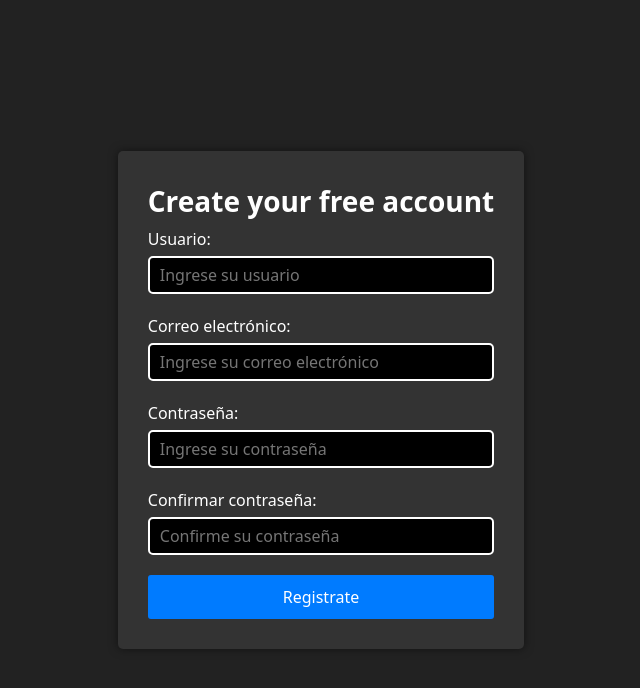
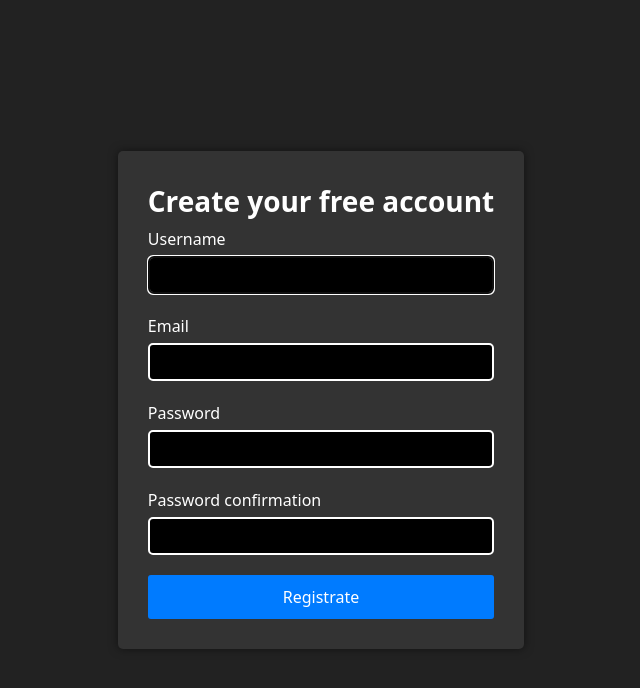
Before and after one commit to gabaq/MotoBlog, a Django app: page /Users/register/ in a window 1280 px wide. Shown: the top 688 px of the page, without its empty margins (319-959 px from the left). Run offline with Django 4.2, Linux system fonts and the light colour scheme; some libraries are stand-ins or nearby versions.

Commit message:
change styles and templates

```diff
--- a/Users/forms.py
+++ b/Users/forms.py
@@ -2,6 +2,7 @@ from django import forms
 from django.contrib.auth.forms import UserCreationForm
 from django.contrib.auth.models import User
 from django.forms.widgets import SelectDateWidget
+from django.core.exceptions import ValidationError
 
 class CustomUserCreationForm(UserCreationForm):
     email = forms.EmailField(required=True)
@@ -9,6 +10,12 @@ class CustomUserCreationForm(UserCreationForm):
     class Meta:
         model = User
         fields = ['username', 'email', 'password1', 'password2']
+
+    def clean_username(self):
+        username = self.cleaned_data['username']
+        if User.objects.filter(username=username).exists():
+            raise ValidationError("El usuario ya existe en la base de datos. Por favor, elige otro nombre de usuario.")
+        return username
 
 class UserUpdateForm(forms.ModelForm):
     username = forms.CharField(required=False)
--- a/Users/templates/register.html
+++ b/Users/templates/register.html
@@ -12,27 +12,34 @@
 </head>
 <body class="loginBody">
     <div class="containerFormRegister">
+        {% if messages %}
+            {% for message in messages %}
+                <div class="alert alert-{{ message.tags }} alert-dismissible fade show" role="alert">
+                    {{ message }}
+                    <button type="button" class="btn-close" data-bs-dismiss="alert" aria-label="Close"></button>
+                </div>
+            {% endfor %}
+        {% endif %}
+
         <form action="" method="POST" class="formLogin">
             {% csrf_token %}
             <h3 class="formTitle">Create your free account</h3>
-            <div class="formGroupRegister">
-                <label for="{{ form.username.id_for_label }}" class="formLabelRegister">Usuario:</label>
-                <input type="{{ form.username.field.widget.input_type }}" name="{{ form.username.name }}" placeholder="Ingrese su usuario" class="">
-            </div>
-            <div class="formGroupRegister">
-                <label for="{{ form.email.id_for_label }}" class="formLabelRegister">Correo electrónico:</label>
-                <input type="{{ form.email.field.widget.input_type }}" name="{{ form.email.name }}" placeholder="Ingrese su correo electrónico" class="">
-            </div>
-            <div class="formGroupRegister">
-                <label for="{{ form.password1.id_for_label }}" class="formLabelRegister">Contraseña:</label>
-                <input type="password" name="{{ form.password1.name }}" placeholder="Ingrese su contraseña" class="">
-            </div>
-            <div class="formGroupRegister">
-                <label for="{{ form.password2.id_for_label }}" class="formLabelRegister">Confirmar contraseña:</label>
-                <input type="{{ form.password2.field.widget.input_type }}" name="{{ form.password2.name }}" placeholder="Confirme su contraseña" class="">
-            </div>
+
+            {% for field in form %}
+                <div class="formGroupRegister">
+                    <label for="{{ field.id_for_label }}" class="formLabelRegister">{{ field.label }}</label>
+                    {{ field }}
+                    {% if field.errors %}
+                        {% for error in field.errors %}
+                            <div class="alert alert-danger">{{ error }}</div>
+                        {% endfor %}
+                    {% endif %}
+                </div>
+            {% endfor %}
+
             <button type="submit" class="formButton">Registrate</button>
         </form>
     </div>
+
 </body>
 </html>
--- a/Users/views.py
+++ b/Users/views.py
@@ -33,10 +33,15 @@ def myRegistry(request):
         if userCreate.is_valid():
             userCreate.save()
             return redirect('../login')
+        else:
+            errors = userCreate.errors.as_data()
+            if '__all__' in errors:
+                messages.error(request, errors['__all__'][0].message)
     else:
         userCreate = CustomUserCreationForm()
 
     return render(request, 'register.html', {'form': userCreate})
+
 
 def myLogout(request):
     logout(request)
@@ -48,7 +53,6 @@ def myProfile(request):
     try:
         profile = Profile.objects.get(user=user)
     except Profile.DoesNotExist:
-        # Crea un nuevo perfil para el usuario
         profile = Profile(user=user)
         profile.save()
 
@@ -56,7 +60,6 @@ def myProfile(request):
         form = UserUpdateForm(request.POST, request.FILES, instance=user)
         if form.is_valid():
             form.save()
-            # Actualiza los campos del perfil si no están vacíos
             if form.cleaned_data['description']:
                 profile.description = form.cleaned_data['description']
             if form.cleaned_data['website']:
```
Also changed, not shown: Blog/templates/post_confirm_delete.html (+20 -3 lines), Blog/templates/post_detail.html (+13 -5 lines), Users/migrations/0008_alter_profile_avatar.py, db.sqlite3, media/avatars/German/German.jpg (added), media/post_images/Voge-500AC.jpeg (added).
